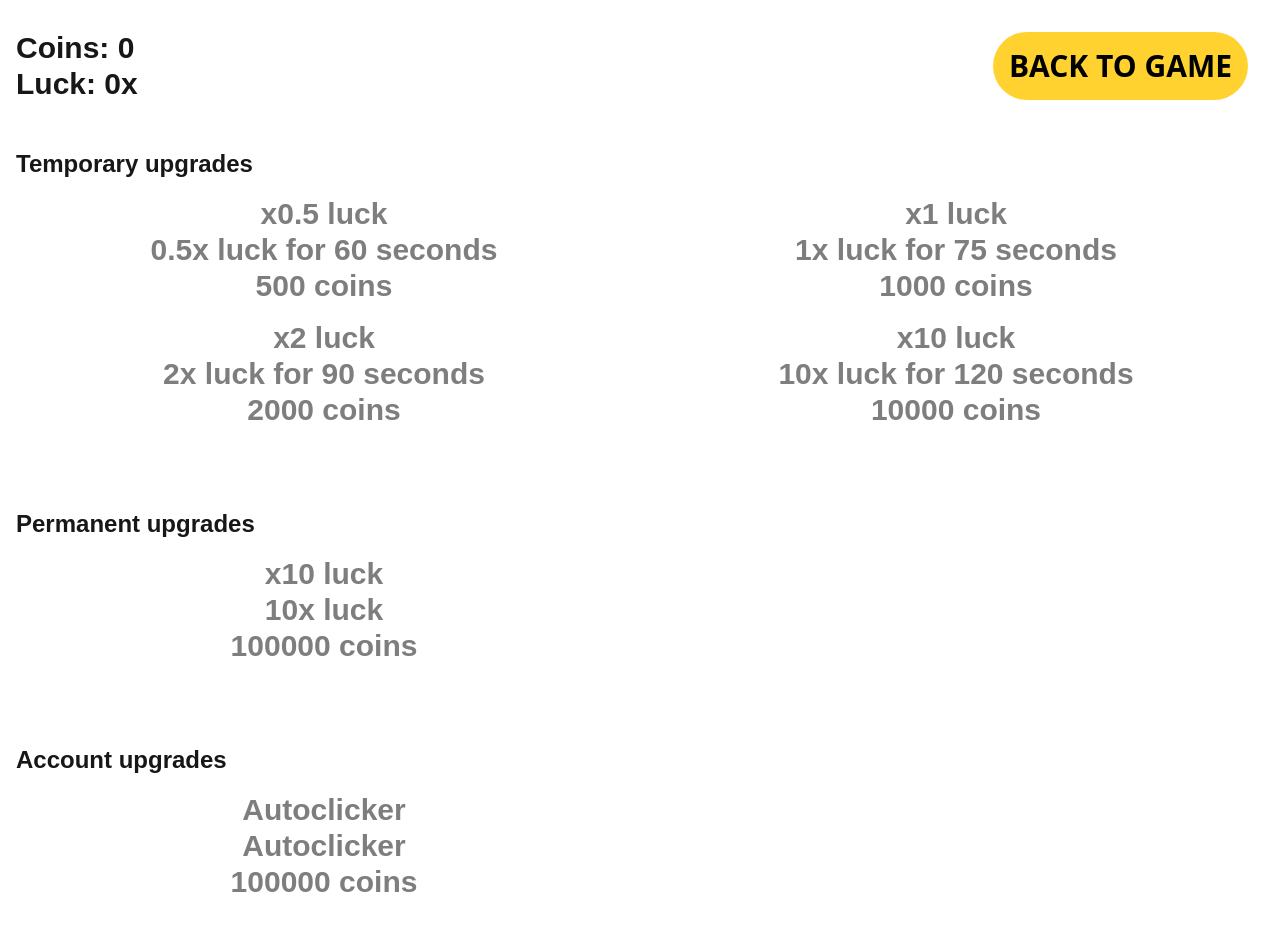
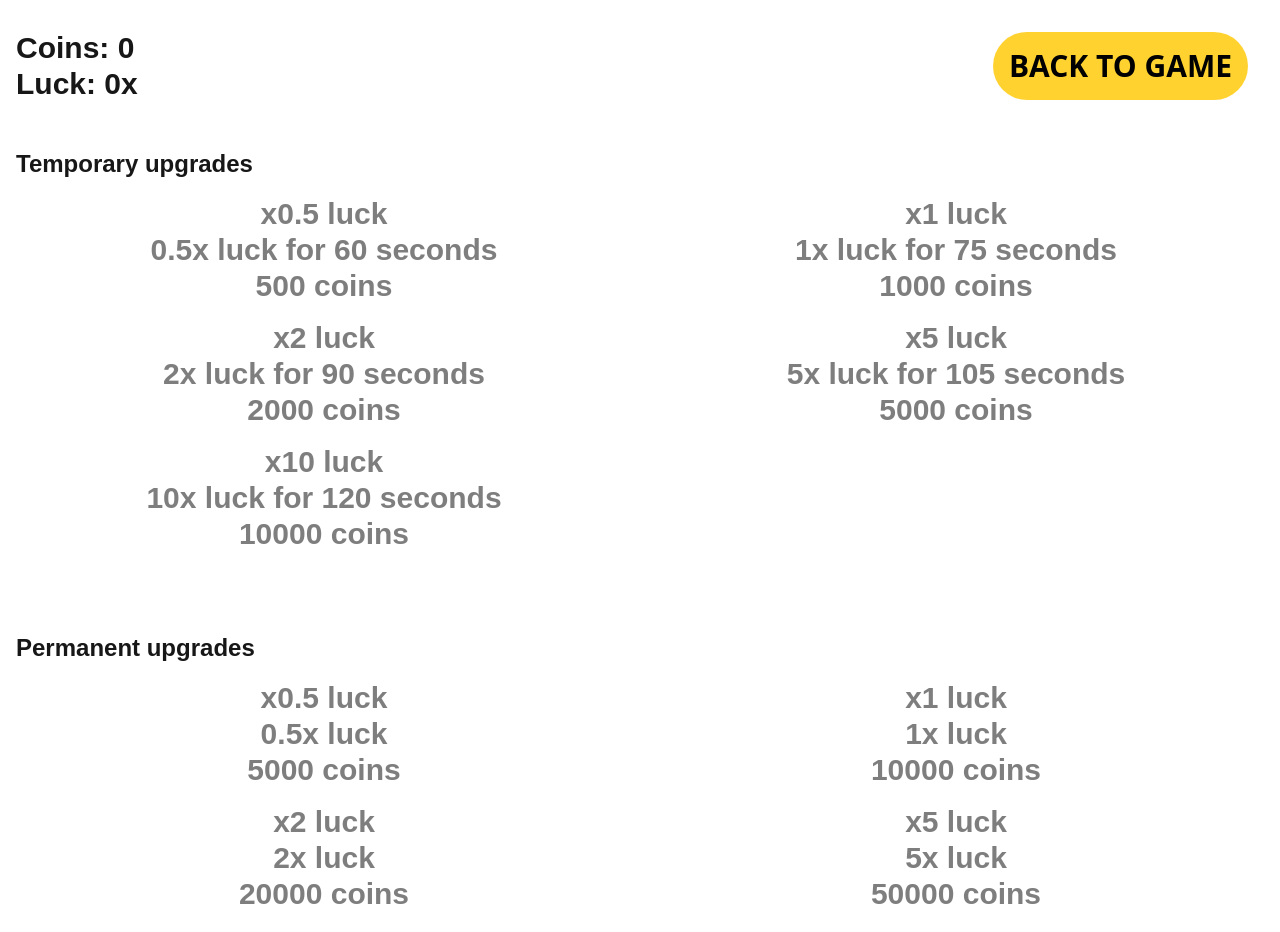
Before and after one commit to nightzirch/rng-gods, a Next.js app: page /store in a window 1280 px wide. Shown: the top 932 px of the page. Built offline with nearby package versions, Linux system fonts and the light colour scheme; a web font is replaced by a local one.

Commit message:
Adds more store items
Adds new temporary and permanent luck modifiers to the store.

This allows players to purchase a wider variety of luck boosts, both for a limited time and permanently.

```diff
--- a/src/data/store.ts
+++ b/src/data/store.ts
@@ -23,11 +23,42 @@ export const storeItems: StoreItemType[] = [
     type: "temporaryModifier",
   },
   {
+    cost: 5000,
+    label: "x5 luck",
+    luckModifier: 5,
+    duration: 105,
+    type: "temporaryModifier",
+  },
+  {
     cost: 10000,
     label: "x10 luck",
     luckModifier: 10,
     duration: 120,
     type: "temporaryModifier",
+  },
+  {
+    cost: 5000,
+    label: "x0.5 luck",
+    luckModifier: 0.5,
+    type: "permanentModifier",
+  },
+  {
+    cost: 10000,
+    label: "x1 luck",
+    luckModifier: 1,
+    type: "permanentModifier",
+  },
+  {
+    cost: 20000,
+    label: "x2 luck",
+    luckModifier: 2,
+    type: "permanentModifier",
+  },
+  {
+    cost: 50000,
+    label: "x5 luck",
+    luckModifier: 5,
+    type: "permanentModifier",
   },
   {
     cost: 100000,
```
